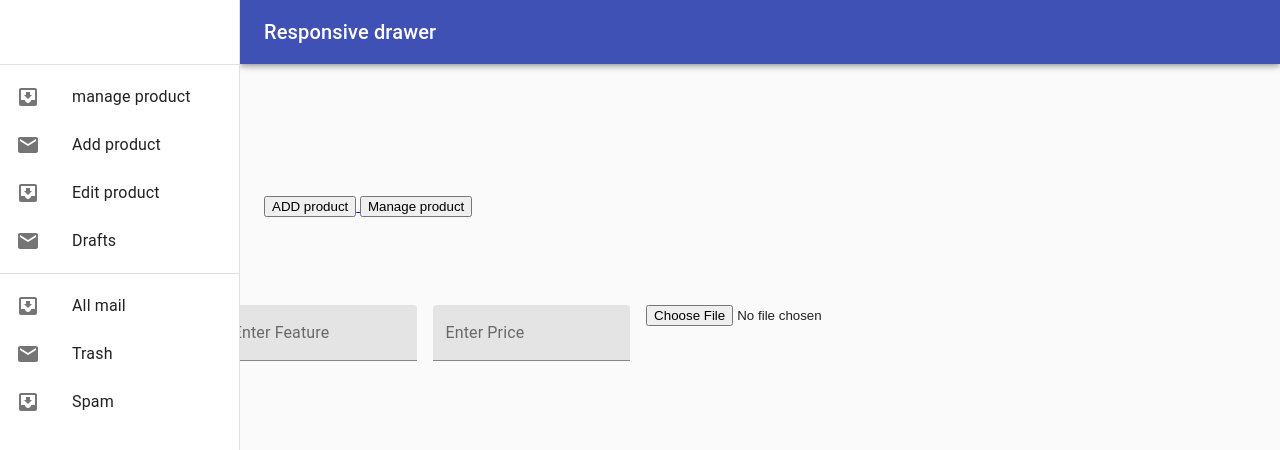
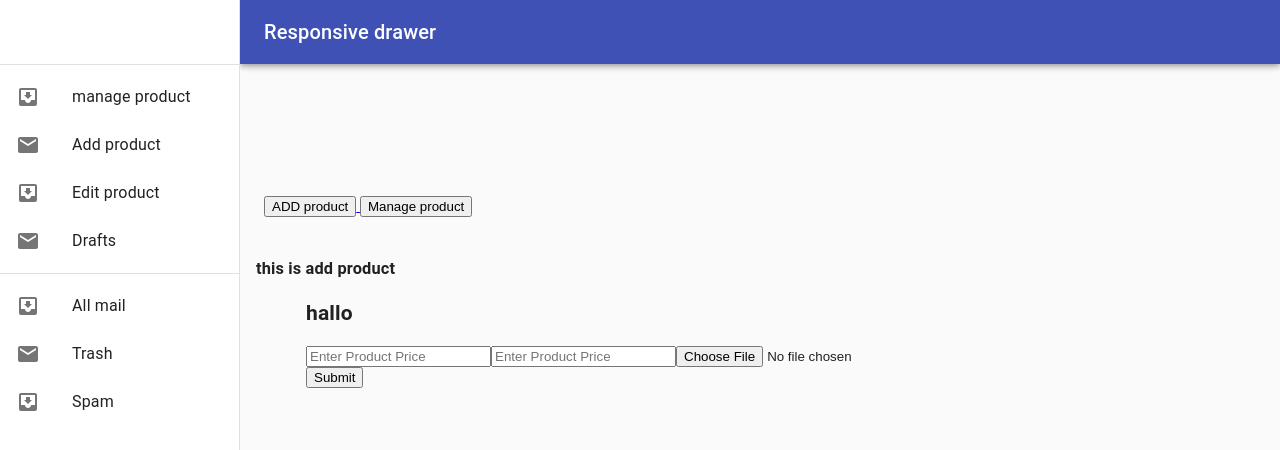
Before and after one commit to Swapno5896/Gaming-Computer, a React (Create React App) app: page /admin/addProduct in a window 1280 px wide. Shown: the top 450 px of the page. Built offline with nearby package versions, Linux system fonts and the light colour scheme.

Commit message:
spiner is done

```diff
--- a/src/components/AddProductd/AddProductd.js
+++ b/src/components/AddProductd/AddProductd.js
@@ -1,7 +1,8 @@
-import React from 'react';
+import React, { useEffect, useState } from 'react';
 import { makeStyles } from '@material-ui/core/styles';
 import TextField from '@material-ui/core/TextField';
-
+import Loader from "react-loader-spinner";
+const axios = require('axios');
 
 const useStyles = makeStyles((theme) => ({
     root: {
@@ -14,15 +15,83 @@ const useStyles = makeStyles((theme) => ({
 
 const AddProductd = () => {
     const classes = useStyles();
+    const [addedproduct, setAddedProduct] = useState({
+      name:"",price:"",photoUrl:"",isBtnDisable:false
+    });
+    const setProductName=(event)=>{
+          const newProdct = {...addedproduct}
+          newProdct.name = event.target.value
+          setAddedProduct(newProdct)
+// console.log(addedproduct);
+// console.log(event.target.value);
+
+    }
+    const setProductPrice = (event) =>{
+      const newProdct = {...addedproduct}
+      newProdct.price =  event.target.value
+      setAddedProduct(newProdct)
+    }
+
+
+    const handelImgUpload = event =>{
+      // console.log(event.target.files[0]);
+      const newProdct = {...addedproduct}
+      newProdct.isBtnDisable = true
+      setAddedProduct(newProdct)
+      const imgData = new FormData()
+      imgData.set('key','b3e6576852ae88d319140db41b827a4c')
+      imgData.append('image',event.target.files[0])
+      axios.post('https://api.imgbb.com/1/upload', imgData)
+      .then(function (response) {
+        newProdct.isBtnDisable = false
+      const newProdct2 ={...newProdct}
+        setAddedProduct(newProdct2)
+        console.log(response.data.data.display_url);
+
+        newProdct.photoUrl = response.data.data.display_url
+        const newProdct3={...newProdct}
+        setAddedProduct(newProdct3)
+        //  image joto somy na ascha toto somy btn disable rakha khobe
+
+      })
+      .catch(function (error) {
+        console.log(error);
+      });
+    }
+    const addProduct = ()=>{
+      delete addedproduct.isBtnDisable;
+        fetch('http://localhost:5000/addProduct',{
+          method:'POST',
+          headers:{'Content-Type':'application/json'},
+          body:JSON.stringify(addedproduct)
+        })
+
+
+    }
     return (
-        <div>
+        <div style={{margin:'0px 20%'}}>
             <h3>this is add product</h3>
-            <form className={classes.root} noValidate autoComplete="off">
-  <TextField id="filled-basic" label="Enter Product Name" variant="filled" />
-  <TextField id="filled-basic" label="Enter Feature" variant="filled" />
-  <TextField id="filled-basic" label="Enter Price" variant="filled" />
-  <input type="file" name="" id=""/>
-</form>
+            {/* <form className={classes.root} noValidate autoComplete="off">
+                <TextField  onBlur={setProductName} id="filled-basic" label="Enter Product Name" variant="filled" />
+                <TextField required id="filled-basic" label="Enter Feature" variant="filled" />
+                <TextField required id="filled-basic" label="Enter Price" variant="filled" />
+                <input required onChange={handelImgUpload} type="file" name="" id=""/>
+                <input type="submit" value="Submit"/>
+            </form> */}
+          <div style={{margin:'0px 50px'}}>
+          <form action="setProductName">
+            <h2>hallo</h2>
+            <input onBlur={setProductName} placeholder='Enter Product Price'  required type="text"/>
+            <input onBlur={setProductPrice} placeholder='Enter Product Price'  required type="text"/>
+
+<input onChange={handelImgUpload} type="file" name="" id=""/>
+{
+ addedproduct.isBtnDisable && <Loader type="TailSpin" color="#00BFFF" height={80} width={80} />
+
+}
+<input type='submit' disabled={addedproduct.isBtnDisable} onClick={addProduct} value="Submit"/>
+            </form>
+          </div>
         </div>
     );
 };
--- a/src/components/EditProduct/EditProduct.js
+++ b/src/components/EditProduct/EditProduct.js
@@ -3,11 +3,16 @@ import { makeStyles } from '@material-ui/core/styles';
 import Paper from '@material-ui/core/Paper';
 import Grid from '@material-ui/core/Grid';
 import './EditProduct.css'
+import "react-loader-spinner/dist/loader/css/react-spinner-loader.css";
+// import Loader from "react-loader-spinner";
 const EditProduct = (props) => {
     const {name,photoUrl,features,price} =props.product
     return (
         <Grid item xs={12} sm={12} md={12} >
         <Paper style={{height:'100px'}} className='container'>
+
+      {/* <Loader type="TailSpin" color="#00BFFF" height={80} width={80} /> */}
+
         <img className='ProductImg' src={photoUrl} alt=""/>
         <h4 className='product Name'>{name}</h4>
         <p className='product Price'> {price}</p>
--- a/src/components/ManageProduct/ManageProduct.js
+++ b/src/components/ManageProduct/ManageProduct.js
@@ -4,7 +4,7 @@ import EditProduct from '../EditProduct/EditProduct';
 import { makeStyles } from '@material-ui/core/styles';
 import Paper from '@material-ui/core/Paper';
 import Grid from '@material-ui/core/Grid';
-
+import Loader from "react-loader-spinner";
 const useStyles = makeStyles((theme) => ({
   root: {
     flexGrow: 1,
@@ -30,6 +30,7 @@ const ManageProduct = () => {
 <h3>this is home</h3>
 
 <Grid container spacing={3}>
+<Loader type="TailSpin" color="#00BFFF" height={80} width={80} />
 {
                 products.map(product=> <EditProduct product={product}></EditProduct>)
             }
--- a/src/components/Products/Products.js
+++ b/src/components/Products/Products.js
@@ -28,7 +28,7 @@ const Products = (props) => {
     <div>
     <h4>{name}</h4>
         {
-            features.map(fe=> <li>{fe}</li>)
+          features&&  features.map(fe=> <li>{fe}</li>)
         }
         <div className='buyContainear'>
         <p className='productPrice'>Price only : {price}</p>
```
Also changed, not shown: src/components/Order/Order.js (added, +11 -0 lines).
